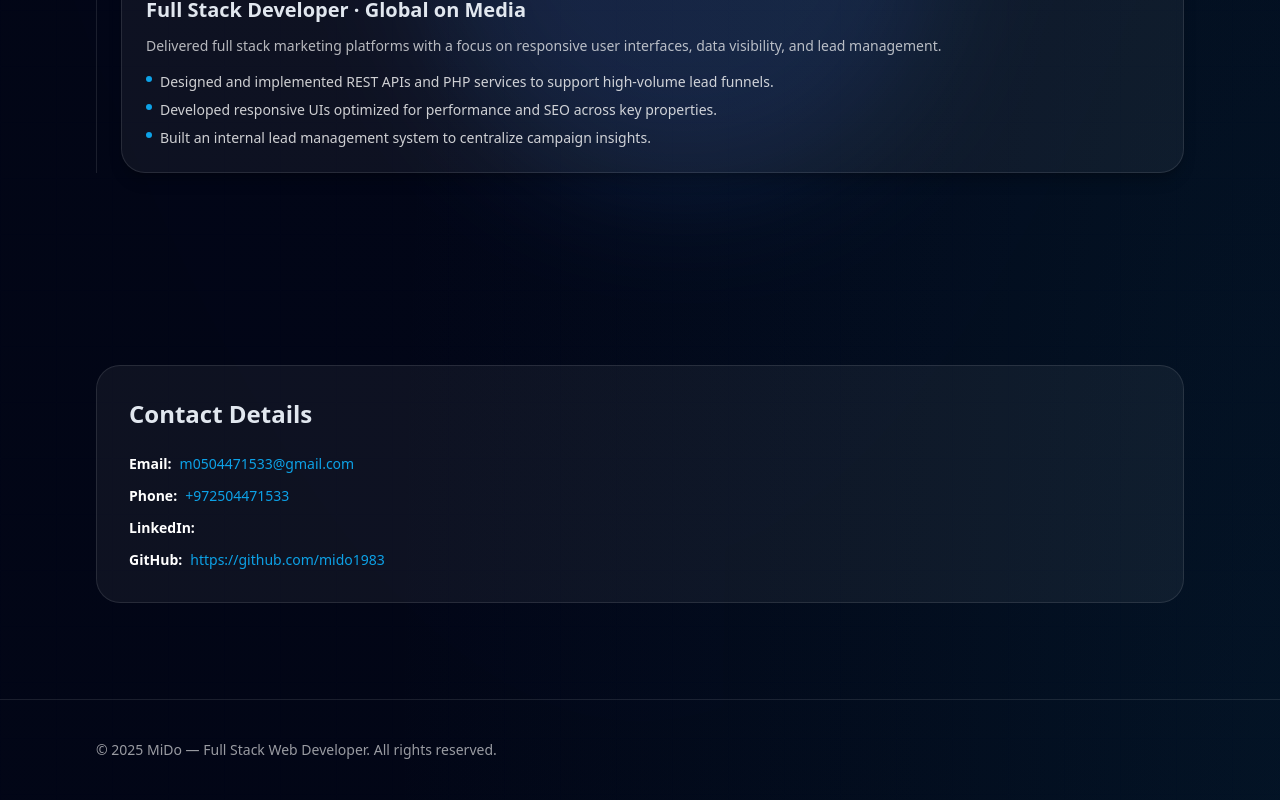
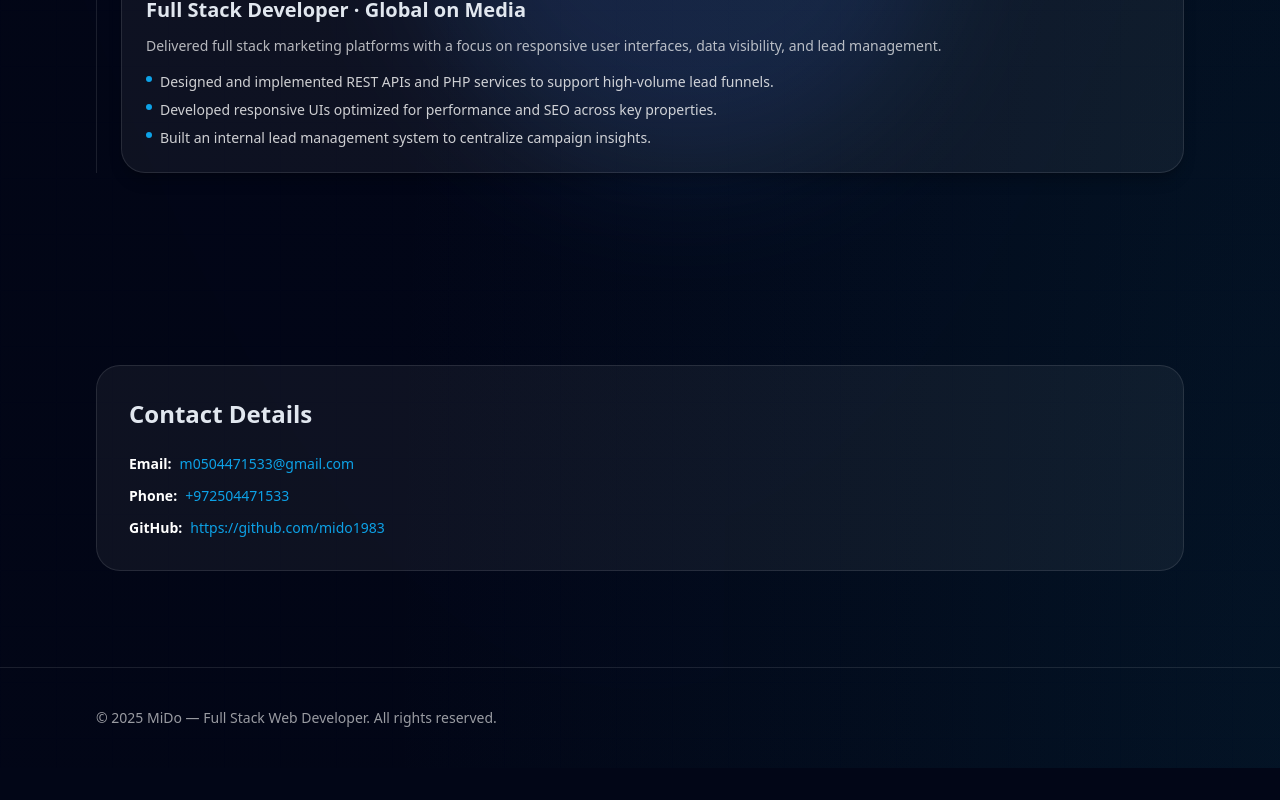
Before and after one commit to mido1983/portfolio, a Next.js app: page / in a window 1280 px wide. Shown: the part 4470-5270 px from the top of the page. After the commit the page ends 5238 px from the top, so only its background shows below. Built offline with nearby package versions, Linux system fonts and the light colour scheme.

Commit message:
Remove personal profile link from contact card

```diff
--- a/src/components/contact-form.tsx
+++ b/src/components/contact-form.tsx
@@ -19,11 +19,6 @@ const contactItems: ContactItem[] = [
   ...(phoneHref
     ? [{ label: "Phone", value: siteConfig.phone, href: `tel:${phoneHref}` }]
     : []),
-  {
-    label: "LinkedIn",
-    value: siteConfig.socials.linkedin,
-    href: siteConfig.socials.linkedin
-  },
   {
     label: "GitHub",
     value: siteConfig.socials.github,
```
